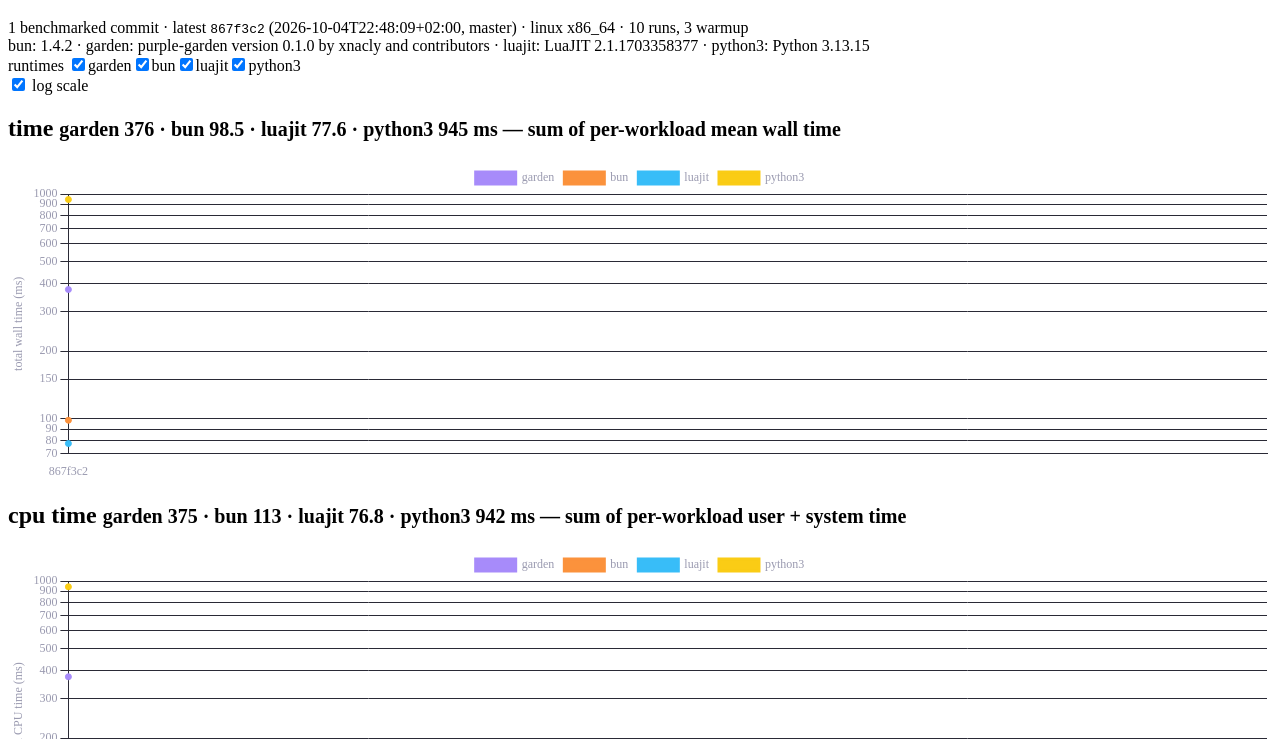
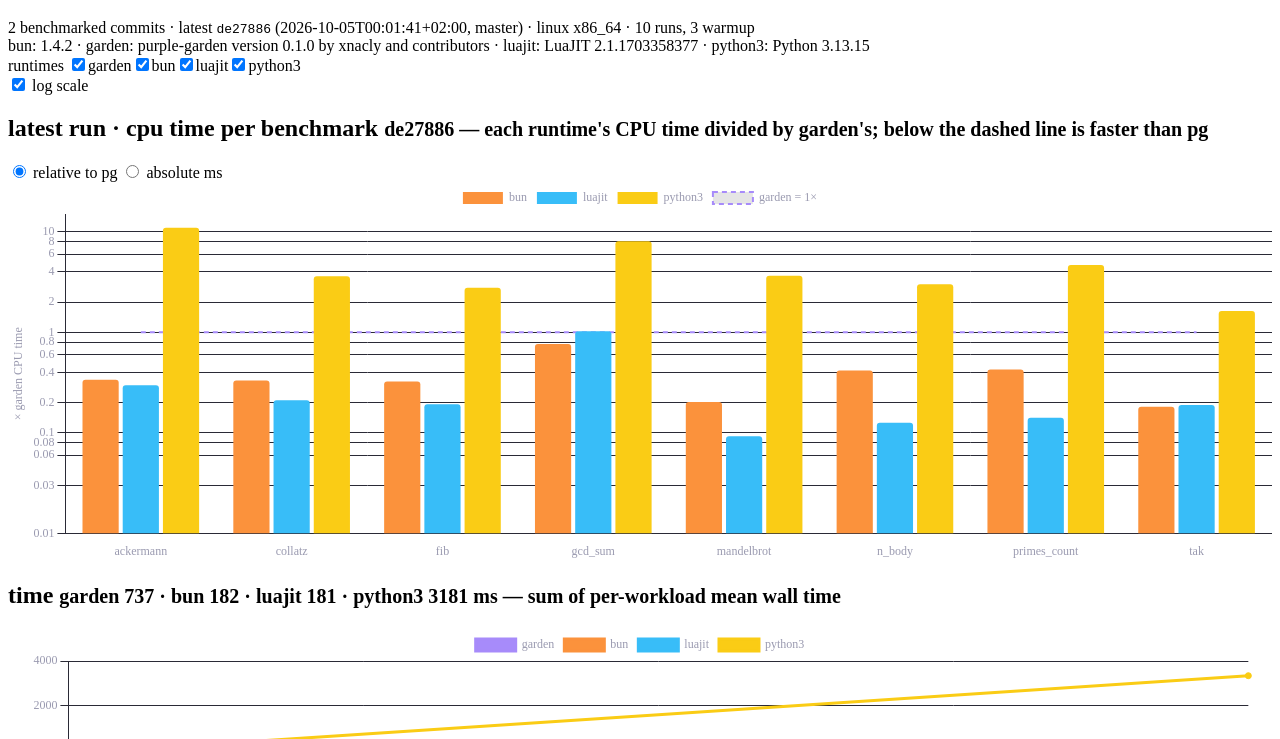
Before and after one commit to xnacly/purple-garden, a plain HTML site: page index.html in a window 1280 px wide. Shown: the part 61-800 px from the top of the page. Drawn offline with nearby package versions, Linux system fonts and the light colour scheme.

Commit message:
bench: de27886

```diff
--- a/app.js
+++ b/app.js
@@ -4,11 +4,13 @@
 //   data/index.json   [{ file, sha, date, run_unix, ref }]  sorted by run_unix
 //   data/<sha>.json   one report: { sha, date, runtimes, results: [...] }
 //
-// Three charts, all on one screen, one line per runtime over commits:
-//   time    — sum of per-workload mean wall time
-//   cpu     — sum of per-workload user+system time
-//   memory  — mean of per-workload peak RSS (summing peak RSS of separate
-//             processes is not a physical quantity; the mean is the footprint)
+// Four charts on one screen:
+//   per-bench — latest run, CPU time per benchmark, one bar per runtime,
+//               either absolute ms or relative to garden (pg = 1×)
+//   time      — history: sum of per-workload mean wall time per runtime
+//   cpu       — history: sum of per-workload user+system time per runtime
+//   memory    — history: mean of per-workload peak RSS per runtime (summing
+//               peak RSS of separate processes is not a physical quantity)
 
 const RUNTIMES = ["garden", "bun", "luajit", "python3"];
 const COLORS = {
@@ -50,6 +52,7 @@ const METRICS = [
 
 const state = {
   log: true,
+  perBench: "relative",
   enabled: new Set(RUNTIMES),
   reports: [],
   charts: {},
@@ -85,10 +88,10 @@ function aggregate(report, runtime, metric) {
   return vals.length ? { value: metric.agg(vals), n: vals.length } : null;
 }
 
-function yScale(metric) {
+function yScale(title) {
   return {
     type: state.log ? "logarithmic" : "linear",
-    title: { display: true, text: metric.label },
+    title: { display: true, text: title },
     grid: { color: "#2a2a36" },
     ticks: { callback: (v) => (Number.isInteger(v) || v < 1 ? v : v.toFixed(1)) },
   };
@@ -115,6 +118,12 @@ function renderControls() {
     state.log = e.target.checked;
     render();
   };
+  for (const radio of document.querySelectorAll('input[name="per-bench-mode"]')) {
+    radio.onchange = () => {
+      state.perBench = radio.value;
+      render();
+    };
+  }
 }
 
 function renderMeta() {
@@ -128,6 +137,76 @@ function renderMeta() {
     `latest <code>${short(latest.sha)}</code> (${latest.date}` +
     `${latest.ref ? `, ${latest.ref}` : ""}) · ${latest.runner} · ` +
     `${latest.runs} runs, ${latest.warmup} warmup<br>${versions}`;
+}
+
+/// Latest run, CPU time per benchmark. Relative mode divides every runtime
+/// by garden's CPU time for that benchmark and draws pg as a dashed 1× line
+/// instead of a column of identical bars.
+function renderPerBench() {
+  const latest = state.reports.at(-1);
+  const workloads = [...new Set(latest.results.map((m) => m.workload))].sort();
+  const cpu = (w, rt) =>
+    latest.results.find((m) => m.workload === w && m.runtime === rt)?.cpu_ms ?? null;
+  const relative = state.perBench === "relative";
+  const runtimes = RUNTIMES.filter(
+    (r) => state.enabled.has(r) && !(relative && r === "garden"),
+  );
+
+  const datasets = runtimes.map((rt) => ({
+    type: "bar",
+    label: rt,
+    data: workloads.map((w) => {
+      const v = cpu(w, rt);
+      if (v == null) return null;
+      if (!relative) return v;
+      const g = cpu(w, "garden");
+      return g ? v / g : null;
+    }),
+    backgroundColor: COLORS[rt],
+    borderRadius: 3,
+  }));
+  if (relative) {
+    datasets.push({
+      type: "line",
+      label: "garden = 1×",
+      data: workloads.map(() => 1),
+      borderColor: COLORS.garden,
+      borderDash: [5, 4],
+      borderWidth: 2,
+      pointRadius: 0,
+    });
+  }
+
+  document.getElementById("per-bench-sub").textContent = relative
+    ? `${short(latest.sha)} — each runtime's CPU time divided by garden's; below the dashed line is faster than pg`
+    : `${short(latest.sha)} — CPU time in ms, lower is better`;
+
+  state.charts.perBench?.destroy();
+  state.charts.perBench = new Chart(document.getElementById("per-bench-canvas"), {
+    type: "bar",
+    data: { labels: workloads, datasets },
+    options: {
+      responsive: true,
+      maintainAspectRatio: false,
+      scales: {
+        y: yScale(relative ? "× garden CPU time" : "CPU time (ms)"),
+        x: { grid: { display: false } },
+      },
+      plugins: {
+        tooltip: {
+          callbacks: {
+            label: (c) => {
+              if (c.dataset.type === "line") return "";
+              const rt = c.dataset.label;
+              return relative
+                ? ` ${rt}: ${fmt(c.parsed.y)}× pg (${fmt(cpu(c.label, rt))} ms)`
+                : ` ${rt}: ${fmt(c.parsed.y)} ms`;
+            },
+          },
+        },
+      },
+    },
+  });
 }
 
 function renderMetric(metric) {
@@ -166,7 +245,7 @@ function renderMetric(metric) {
       maintainAspectRatio: false,
       interaction: { mode: "index", intersect: false },
       scales: {
-        y: yScale(metric),
+        y: yScale(metric.label),
         x: { ticks: { maxTicksLimit: 12, autoSkip: true }, grid: { display: false } },
       },
       plugins: {
@@ -194,6 +273,7 @@ function renderMetric(metric) {
 
 function render() {
   renderMeta();
+  renderPerBench();
   for (const metric of METRICS) renderMetric(metric);
 }
 
@@ -202,7 +282,7 @@ function render() {
     await load();
     if (!state.reports.length) throw new Error("index.json is empty");
     document.getElementById("status").hidden = true;
-    document.getElementById("charts").hidden = false;
+    document.getElementById("content").hidden = false;
     renderControls();
     render();
   } catch (e) {
--- /dev/null
+++ b/data/de278865e5a6d4774de4e3b1e914231f7cf03211.json
@@ -0,0 +1,369 @@
+{
+  "sha": "de27886",
+  "date": "2026-10-05T00:01:41+02:00",
+  "run_unix": 1791151453,
+  "ref": "master",
+  "runner": "linux x86_64",
+  "runs": 10,
+  "warmup": 3,
+  "runtimes": {
+    "bun": "1.4.2",
+    "garden": "purple-garden version 0.1.0 by xnacly and contributors",
+    "luajit": "LuaJIT 2.1.1703358377 -- Copyright (C) 2005-2023 Mike Pall. https://luajit.org/",
+    "python3": "Python 3.13.15"
+  },
+  "results": [
+    {
+      "workload": "ackermann",
+      "runtime": "garden",
+      "time_ms": {
+        "mean": 125.59322540000001,
+        "min": 121.722882,
+        "stddev": 2.967163161743339
+      },
+      "cpu_ms": 125.35499999999999,
+      "memory_mb": 4.13671875
+    },
+    {
+      "workload": "ackermann",
+      "runtime": "bun",
+      "time_ms": {
+        "mean": 39.006907299999995,
+        "min": 37.314183,
+        "stddev": 2.8457044385226213
+      },
+      "cpu_ms": 42.2635,
+      "memory_mb": 25.359375
+    },
+    {
+      "workload": "ackermann",
+      "runtime": "luajit",
+      "time_ms": {
+        "mean": 37.51131750000001,
+        "min": 29.661723000000002,
+        "stddev": 10.55647863658526
+      },
+      "cpu_ms": 37.3343,
+      "memory_mb": 2.765625
+    },
+    {
+      "workload": "ackermann",
+      "runtime": "python3",
+      "time_ms": {
+        "mean": 1382.2354536,
+        "min": 1359.841196,
+        "stddev": 44.29592544238514
+      },
+      "cpu_ms": 1372.0753000000002,
+      "memory_mb": 9.6015625
+    },
+    {
+      "workload": "collatz",
+      "runtime": "garden",
+      "time_ms": {
+        "mean": 67.56039550000001,
+        "min": 65.24463,
+        "stddev": 2.2443603277118256
+      },
+      "cpu_ms": 67.30930000000001,
+      "memory_mb": 4.01171875
+    },
+    {
+      "workload": "collatz",
+      "runtime": "bun",
+      "time_ms": {
+        "mean": 16.547203500000002,
+        "min": 16.235737,
+        "stddev": 0.2812080885272808
+      },
+      "cpu_ms": 22.3808,
+      "memory_mb": 26.3984375
+    },
+    {
+      "workload": "collatz",
+      "runtime": "luajit",
+      "time_ms": {
+        "mean": 14.397665500000004,
+        "min": 14.284089000000002,
+        "stddev": 0.0812344981741815
+      },
+      "cpu_ms": 14.265299999999998,
+      "memory_mb": 2.58203125
+    },
+    {
+      "workload": "collatz",
+      "runtime": "python3",
+      "time_ms": {
+        "mean": 243.0098332,
+        "min": 238.354175,
+        "stddev": 8.072208431501211
+      },
+      "cpu_ms": 242.7608,
+      "memory_mb": 8.9140625
+    },
+    {
+      "workload": "fib",
+      "runtime": "garden",
+      "time_ms": {
+        "mean": 50.169888099999994,
+        "min": 49.423809000000006,
+        "stddev": 0.7772670894903281
+      },
+      "cpu_ms": 49.9613,
+      "memory_mb": 3.88671875
+    },
+    {
+      "workload": "fib",
+      "runtime": "bun",
+      "time_ms": {
+        "mean": 13.242549799999999,
+        "min": 12.772682,
+        "stddev": 0.37413879079851886
+      },
+      "cpu_ms": 16.2057,
+      "memory_mb": 25.34375
+    },
+    {
+      "workload": "fib",
+      "runtime": "luajit",
+      "time_ms": {
+        "mean": 9.7440657,
+        "min": 6.1375020000000005,
+        "stddev": 1.7090810669545364
+      },
+      "cpu_ms": 9.6317,
+      "memory_mb": 2.58203125
+    },
+    {
+      "workload": "fib",
+      "runtime": "python3",
+      "time_ms": {
+        "mean": 138.9175208,
+        "min": 135.407796,
+        "stddev": 2.1646982995720667
+      },
+      "cpu_ms": 138.67729999999997,
+      "memory_mb": 8.91796875
+    },
+    {
+      "workload": "gcd_sum",
+      "runtime": "garden",
+      "time_ms": {
+        "mean": 44.51003730000001,
+        "min": 44.210289,
+        "stddev": 0.1997048878070129
+      },
+      "cpu_ms": 44.31889999999999,
+      "memory_mb": 3.9140625
+    },
+    {
+      "workload": "gcd_sum",
+      "runtime": "bun",
+      "time_ms": {
+        "mean": 27.802262100000004,
+        "min": 27.226938000000004,
+        "stddev": 0.5943931876399381
+      },
+      "cpu_ms": 33.90389999999999,
+      "memory_mb": 26.11328125
+    },
+    {
+      "workload": "gcd_sum",
+      "runtime": "luajit",
+      "time_ms": {
+        "mean": 45.556081600000006,
+        "min": 45.469888,
+        "stddev": 0.04828415133629945
+      },
+      "cpu_ms": 45.35660000000001,
+      "memory_mb": 2.58203125
+    },
+    {
+      "workload": "gcd_sum",
+      "runtime": "python3",
+      "time_ms": {
+        "mean": 357.08483279999996,
+        "min": 352.195215,
+        "stddev": 4.960232891164126
+      },
+      "cpu_ms": 356.82949999999994,
+      "memory_mb": 8.91796875
+    },
+    {
+      "workload": "mandelbrot",
+      "runtime": "garden",
+      "time_ms": {
+        "mean": 70.05131860000002,
+        "min": 69.511841,
+        "stddev": 0.526943830790803
+      },
+      "cpu_ms": 69.8023,
+      "memory_mb": 4.07421875
+    },
+    {
+      "workload": "mandelbrot",
+      "runtime": "bun",
+      "time_ms": {
+        "mean": 12.0202484,
+        "min": 11.592571,
+        "stddev": 0.388706523734295
+      },
+      "cpu_ms": 14.214799999999999,
+      "memory_mb": 25.21875
+    },
+    {
+      "workload": "mandelbrot",
+      "runtime": "luajit",
+      "time_ms": {
+        "mean": 6.6079902000000015,
+        "min": 6.547612,
+        "stddev": 0.029316138967393917
+      },
+      "cpu_ms": 6.4921,
+      "memory_mb": 2.70703125
+    },
+    {
+      "workload": "mandelbrot",
+      "runtime": "python3",
+      "time_ms": {
+        "mean": 254.6529853,
+        "min": 247.745948,
+        "stddev": 15.105821002989329
+      },
+      "cpu_ms": 254.3957,
+      "memory_mb": 8.91796875
+    },
+    {
+      "workload": "n_body",
+      "runtime": "garden",
+      "time_ms": {
+        "mean": 40.3520385,
+        "min": 39.266040000000004,
+        "stddev": 0.4583219972933271
+      },
+      "cpu_ms": 40.1757,
+      "memory_mb": 4.12890625
+    },
+    {
+      "workload": "n_body",
+      "runtime": "bun",
+      "time_ms": {
+        "mean": 11.6725276,
+        "min": 11.088571,
+        "stddev": 0.4194415258817902
+      },
+      "cpu_ms": 16.779100000000003,
+      "memory_mb": 25.7421875
+    },
+    {
+      "workload": "n_body",
+      "runtime": "luajit",
+      "time_ms": {
+        "mean": 5.1832628000000005,
+        "min": 5.134312,
+        "stddev": 0.03781958402967675
+      },
+      "cpu_ms": 5.071299999999999,
+      "memory_mb": 2.70703125
+    },
+    {
+      "workload": "n_body",
+      "runtime": "python3",
+      "time_ms": {
+        "mean": 121.0265435,
+        "min": 119.549417,
+        "stddev": 1.6936814062669796
+      },
+      "cpu_ms": 120.79049999999995,
+      "memory_mb": 9.03515625
+    },
+    {
+      "workload": "primes_count",
+      "runtime": "garden",
+      "time_ms": {
+        "mean": 43.101849300000005,
+        "min": 37.621294,
+        "stddev": 6.581966602838769
+      },
+      "cpu_ms": 42.8872,
+      "memory_mb": 3.88671875
+    },
+    {
+      "workload": "primes_count",
+      "runtime": "bun",
+      "time_ms": {
+        "mean": 12.511429200000002,
+        "min": 12.011626,
+        "stddev": 0.3258546710434647
+      },
+      "cpu_ms": 18.342199999999995,
+      "memory_mb": 26.22265625
+    },
+    {
+      "workload": "primes_count",
+      "runtime": "luajit",
+      "time_ms": {
+        "mean": 6.169335600000001,
+        "min": 6.125260000000001,
+        "stddev": 0.02745834501041741
+      },
+      "cpu_ms": 6.064799999999999,
+      "memory_mb": 2.70703125
+    },
+    {
+      "workload": "primes_count",
+      "runtime": "python3",
+      "time_ms": {
+        "mean": 200.83992410000002,
+        "min": 197.860838,
+        "stddev": 4.260539225580376
+      },
+      "cpu_ms": 200.6079,
+      "memory_mb": 8.91796875
+    },
+    {
+      "workload": "tak",
+      "runtime": "garden",
+      "time_ms": {
+        "mean": 295.94677160000003,
+        "min": 286.335702,
+        "stddev": 6.0095245515031674
+      },
+      "cpu_ms": 295.6911,
+      "memory_mb": 4.01171875
+    },
+    {
+      "workload": "tak",
+      "runtime": "bun",
+      "time_ms": {
+        "mean": 48.78534720000001,
+        "min": 47.684622000000005,
+        "stddev": 0.8427669192914224
+      },
+      "cpu_ms": 53.8071,
+      "memory_mb": 25.23828125
+    },
+    {
+      "workload": "tak",
+      "runtime": "luajit",
+      "time_ms": {
+        "mean": 56.2072365,
+        "min": 55.92181600000001,
+        "stddev": 0.31959313120287014
+      },
+      "cpu_ms": 56.00019999999999,
+      "memory_mb": 2.70703125
+    },
+    {
+      "workload": "tak",
+      "runtime": "python3",
+      "time_ms": {
+        "mean": 483.43784399999987,
+        "min": 476.361468,
+        "stddev": 6.35450498472538
+      },
+      "cpu_ms": 483.1741999999999,
+      "memory_mb": 8.8828125
+    }
+  ]
+}
--- a/data/index.json
+++ b/data/index.json
@@ -5,5 +5,12 @@
     "date": "2026-10-04T22:48:09+02:00",
     "run_unix": 1791147004,
     "ref": "master"
+  },
+  {
+    "file": "de278865e5a6d4774de4e3b1e914231f7cf03211.json",
+    "sha": "de27886",
+    "date": "2026-10-05T00:01:41+02:00",
+    "run_unix": 1791151453,
+    "ref": "master"
   }
 ]
--- a/index.html
+++ b/index.html
@@ -25,7 +25,33 @@
 
     <main>
       <div id="status">loading data…</div>
-      <div class="grid" id="charts" hidden>
+      <div id="content" hidden>
+        <section class="panel" id="per-bench">
+          <h2>
+            latest run · cpu time per benchmark
+            <small id="per-bench-sub"></small>
+          </h2>
+          <div class="group">
+            <label class="rt"
+              ><input
+                type="radio"
+                name="per-bench-mode"
+                value="relative"
+                checked
+              />
+              relative to pg</label
+            >
+            <label class="rt"
+              ><input type="radio" name="per-bench-mode" value="absolute" />
+              absolute ms</label
+            >
+          </div>
+          <div class="chart" style="position: relative; height: 380px">
+            <canvas id="per-bench-canvas"></canvas>
+          </div>
+        </section>
+
+        <div class="grid" id="charts">
           <section class="panel">
             <h2>time <small id="time-sub"></small></h2>
             <div class="chart" style="position: relative; height: 320px">
@@ -45,6 +71,7 @@
             </div>
           </section>
         </div>
+      </div>
     </main>
 
     <footer>
```
Lines whose indentation alone changed are shown as unchanged.
